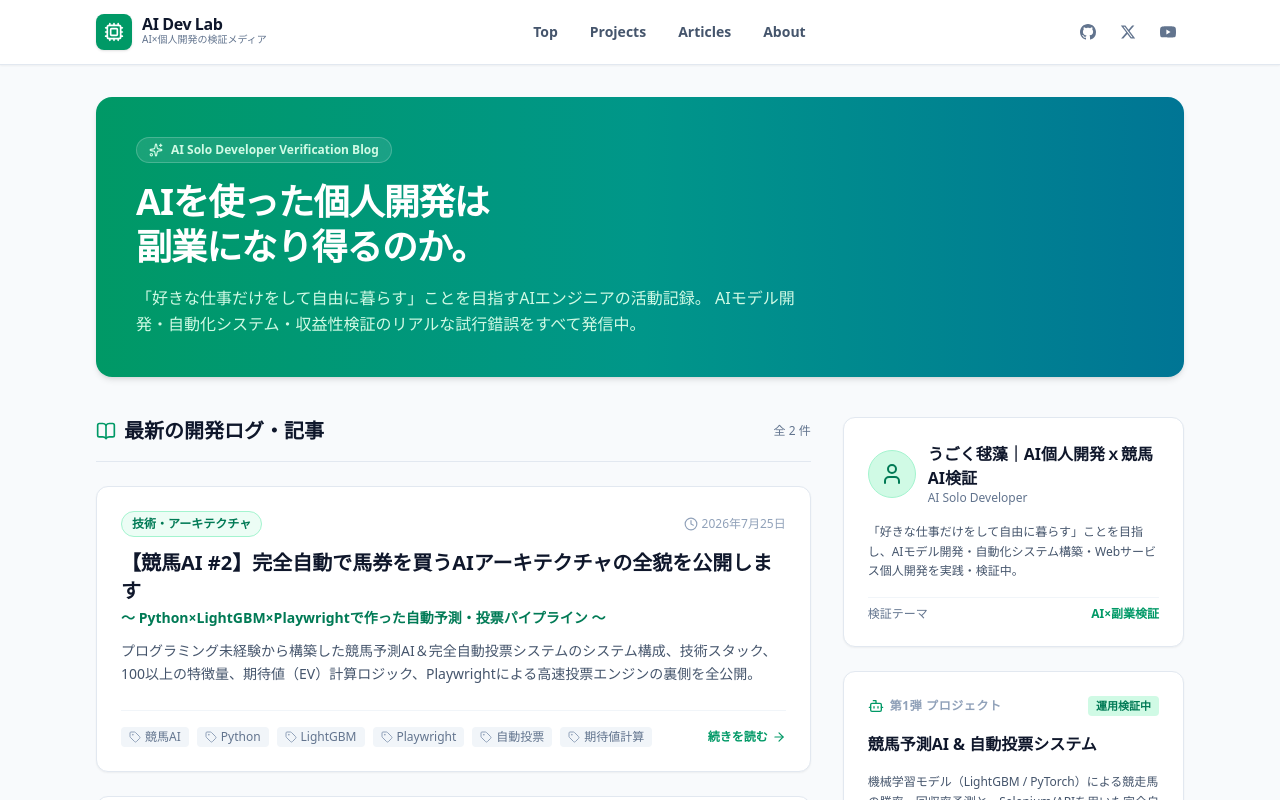
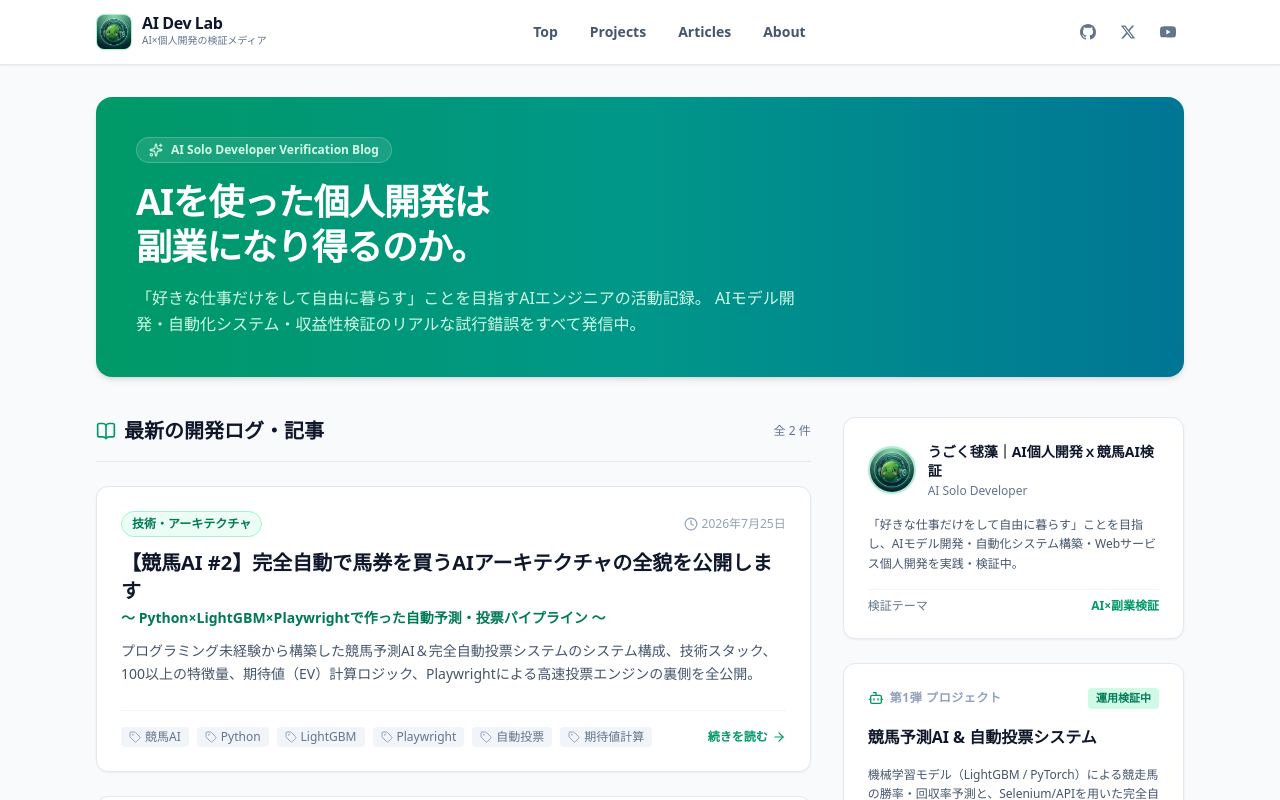
Before and after one commit to UgokuMarimo/ai-dev-lab, a Next.js app: page / in a window 1280 px wide. Shown: the top 800 px of the page. Built offline with nearby package versions, Linux system fonts and the light colour scheme.

Commit message:
feat: set Cyber Marimo avatar image in public/images and apply to header and sidebar profile

```diff
--- a/src/app/page.tsx
+++ b/src/app/page.tsx
@@ -1,8 +1,9 @@
 import Link from 'next/link';
+import Image from 'next/image';
 import { getAllArticles, getAllProjects } from '@/lib/mdx';
 import { formatDate } from '@/lib/utils';
 import { SITE_CONFIG } from '@/lib/constants';
-import { ArrowRight, BookOpen, Bot, User, Sparkles, Tag, Clock } from 'lucide-react';
+import { ArrowRight, BookOpen, Bot, Sparkles, Tag, Clock } from 'lucide-react';
 
 export default function HomePage() {
   const articles = getAllArticles();
@@ -106,12 +107,18 @@ export default function HomePage() {
           {/* Profile Card */}
           <div className="bg-white rounded-xl border border-slate-200 p-6 shadow-xs space-y-4">
             <div className="flex items-center gap-3">
-              <div className="h-12 w-12 rounded-full bg-emerald-100 text-emerald-700 flex items-center justify-center font-bold text-lg border border-emerald-200 shrink-0">
-                <User className="h-6 w-6" />
+              <div className="relative h-12 w-12 rounded-full overflow-hidden border-2 border-emerald-500/30 shadow-xs shrink-0">
+                <Image
+                  src="/images/avatar.png"
+                  alt="うごく毬藻"
+                  fill
+                  className="object-cover"
+                  sizes="48px"
+                />
               </div>
               <div>
-                <h3 className="font-bold text-slate-900 text-base">{SITE_CONFIG.author.name}</h3>
-                <p className="text-xs text-slate-500">{SITE_CONFIG.author.role}</p>
+                <h3 className="font-bold text-slate-900 text-sm leading-snug">{SITE_CONFIG.author.name}</h3>
+                <p className="text-xs text-slate-500 mt-0.5">{SITE_CONFIG.author.role}</p>
               </div>
             </div>
 
--- a/src/components/common/Header.tsx
+++ b/src/components/common/Header.tsx
@@ -1,6 +1,6 @@
 import Link from 'next/link';
+import Image from 'next/image';
 import { NAV_ITEMS, SITE_CONFIG } from '@/lib/constants';
-import { Cpu } from 'lucide-react';
 
 export function Header() {
   return (
@@ -8,14 +8,20 @@ export function Header() {
       <div className="mx-auto flex h-16 max-w-6xl items-center justify-between px-4 sm:px-6 lg:px-8">
         {/* Logo */}
         <Link href="/" className="flex items-center gap-2.5 font-bold text-lg text-slate-900 hover:text-emerald-600 transition-colors">
-          <div className="flex h-9 w-9 items-center justify-center rounded-lg bg-emerald-600 text-white shadow-sm">
-            <Cpu className="h-5 w-5" />
+          <div className="relative h-9 w-9 overflow-hidden rounded-lg border border-emerald-200 shadow-xs shrink-0">
+            <Image
+              src="/images/avatar.png"
+              alt="うごく毬藻"
+              fill
+              className="object-cover"
+              sizes="36px"
+            />
           </div>
           <div className="flex flex-col">
             <span className="font-extrabold tracking-tight text-slate-900 text-base leading-none">
               {SITE_CONFIG.name}
             </span>
-            <span className="text-[10px] text-slate-500 font-normal">AI×個人開発の検証メディア</span>
+            <span className="text-[10px] text-slate-500 font-normal mt-0.5">AI×個人開発の検証メディア</span>
           </div>
         </Link>
 
```
Also changed, not shown: public/images/avatar.png (added).
